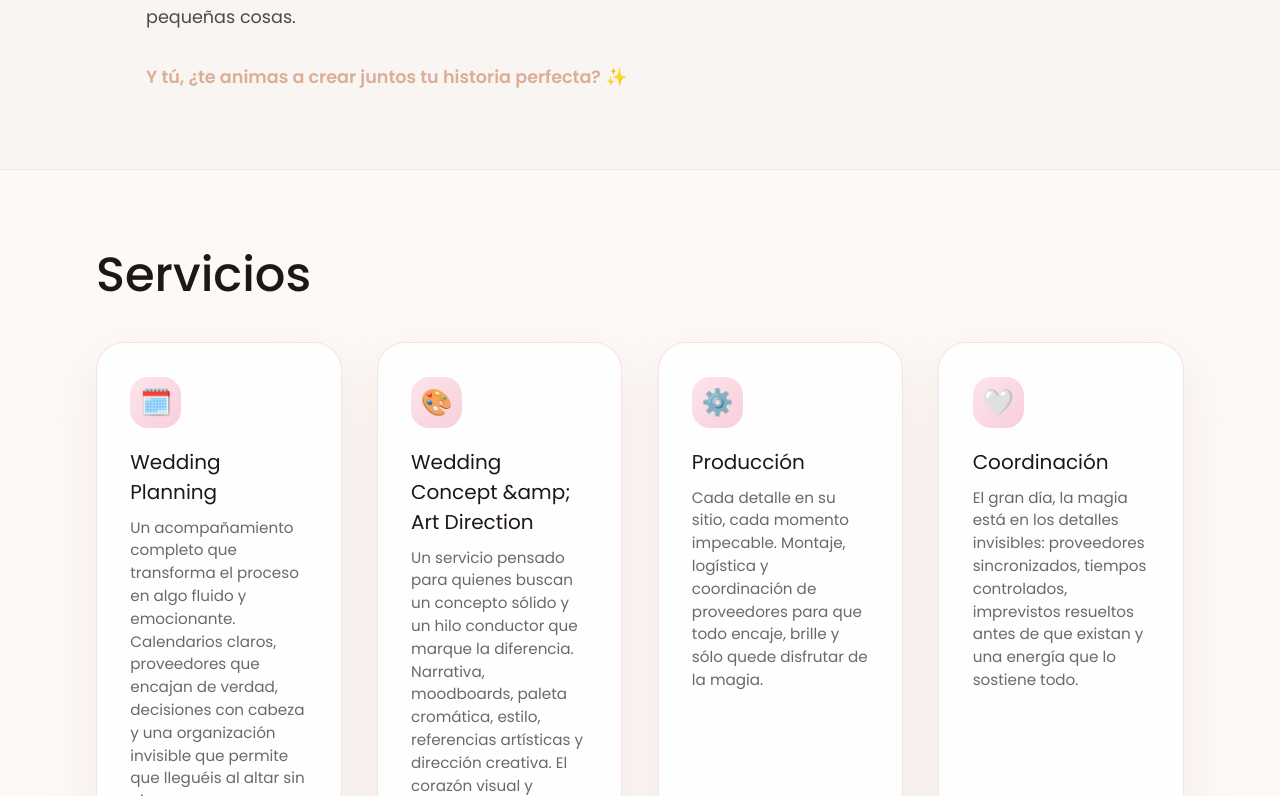
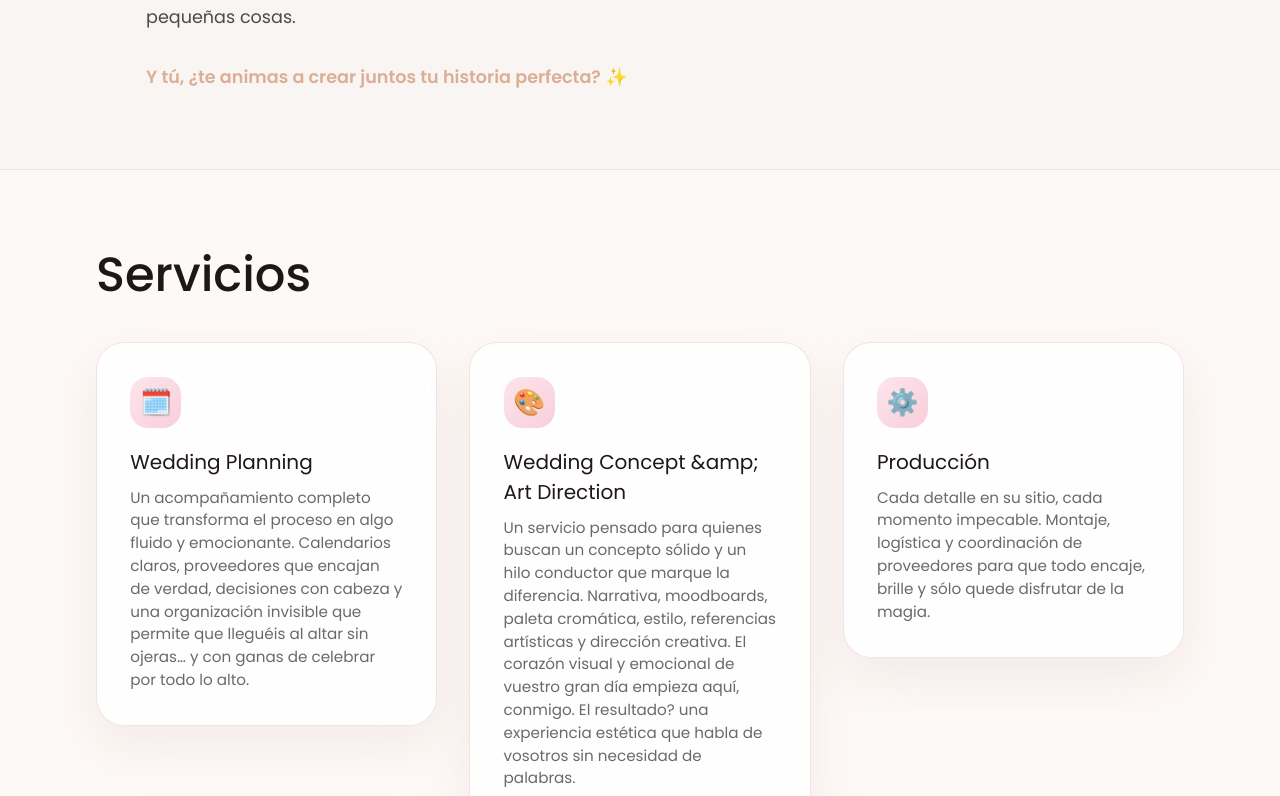
Before and after one commit to hugogarsan17/wedding-planner, a Next.js app: page / in a window 1280 px wide. Shown: the part 2004-2800 px from the top of the page. Built offline with nearby package versions, Linux system fonts and the light colour scheme; a web font is replaced by a local one.

Commit message:
servicios ok

```diff
--- a/app/Components/Home/Home.css
+++ b/app/Components/Home/Home.css
@@ -260,8 +260,15 @@
 
 .service-grid {
   display: grid;
-  grid-template-columns: repeat(auto-fit, minmax(220px, 1fr));
-  gap: clamp(1.2rem, 3vw, 2.2rem);
+  gap: clamp(1rem, 2.5vw, 2.2rem);
+  grid-template-columns: repeat(3, minmax(260px, 1fr)); /* máximo 3 columnas */
+  align-items: start;
+  justify-items: stretch;
+  width: 100%;
+  max-width: 1400px;    /* evita que se estire demasiado en pantallas enormes */
+  margin-inline: auto;  /* centra el grid */
+  box-sizing: border-box;
+  grid-auto-flow: row;
 }
 
 .service-card {
@@ -517,9 +524,20 @@
     justify-content: center;
   }
 
-  .service-grid {
-    grid-template-columns: minmax(0, 1fr);
-  }
+.service-grid {
+  display: grid;
+  gap: clamp(1rem, 2.5vw, 2.2rem);
+  /* 3 columnas como máximo, cada columna mínimo 260px antes de reducirse */
+  grid-template-columns: repeat(3, minmax(260px, 1fr));
+  align-items: start;
+  justify-items: stretch;
+  width: 100%;
+  /* opcional: limitar ancho máximo para que no se estire en pantallas muy anchas */
+  max-width: 1400px;
+  margin-inline: auto; /* centra el grid dentro de su contenedor */
+  box-sizing: border-box;
+  grid-auto-flow: row; /* asegura que nuevas items vayan a la siguiente fila */
+}
 
   .contact-inner {
     text-align: center;
@@ -629,6 +647,11 @@
   .about-image img {
     max-width: 100%;
   }
+
+  .service-grid {
+    grid-template-columns: 1fr;
+    gap: 1rem;
+  }
 }
 
 .lang-switcher {
```
